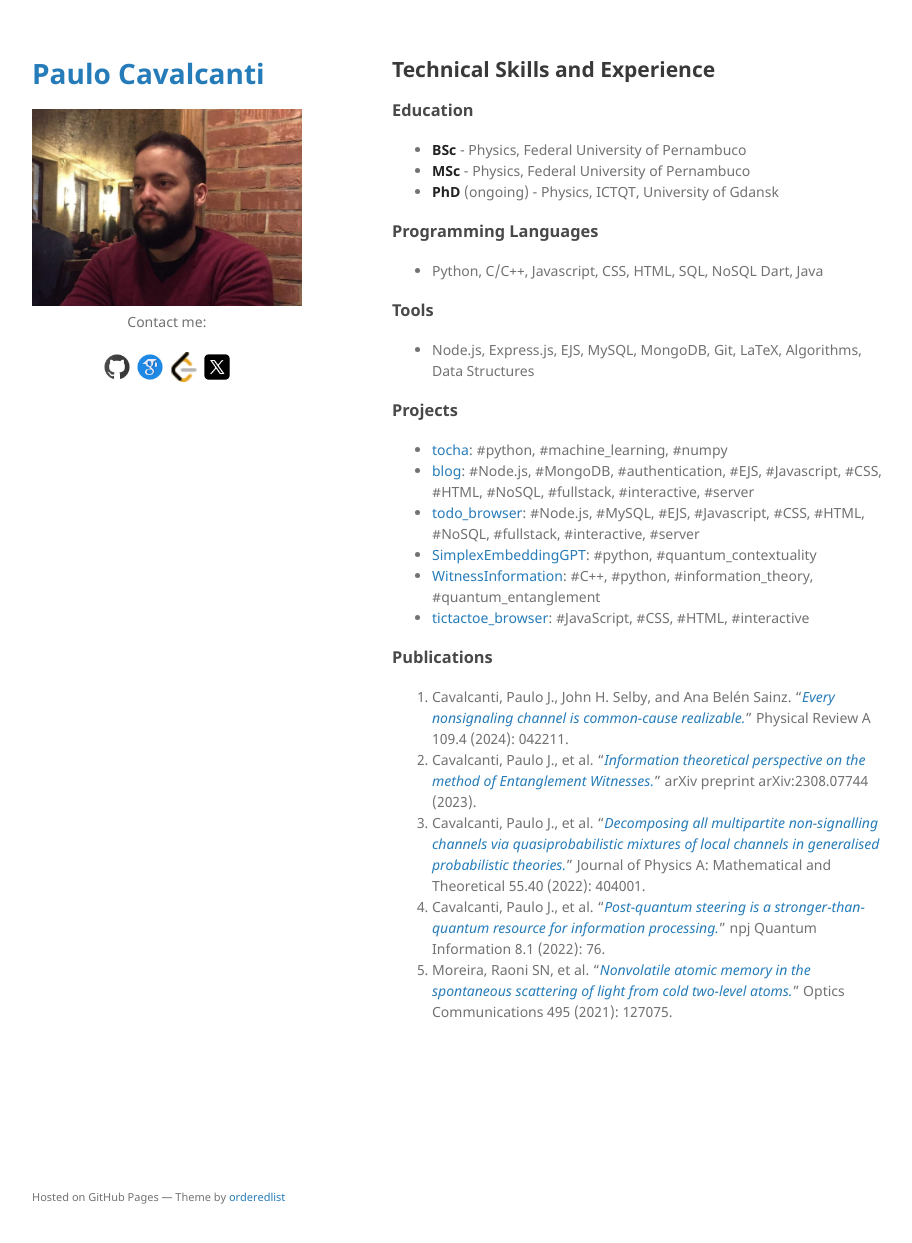
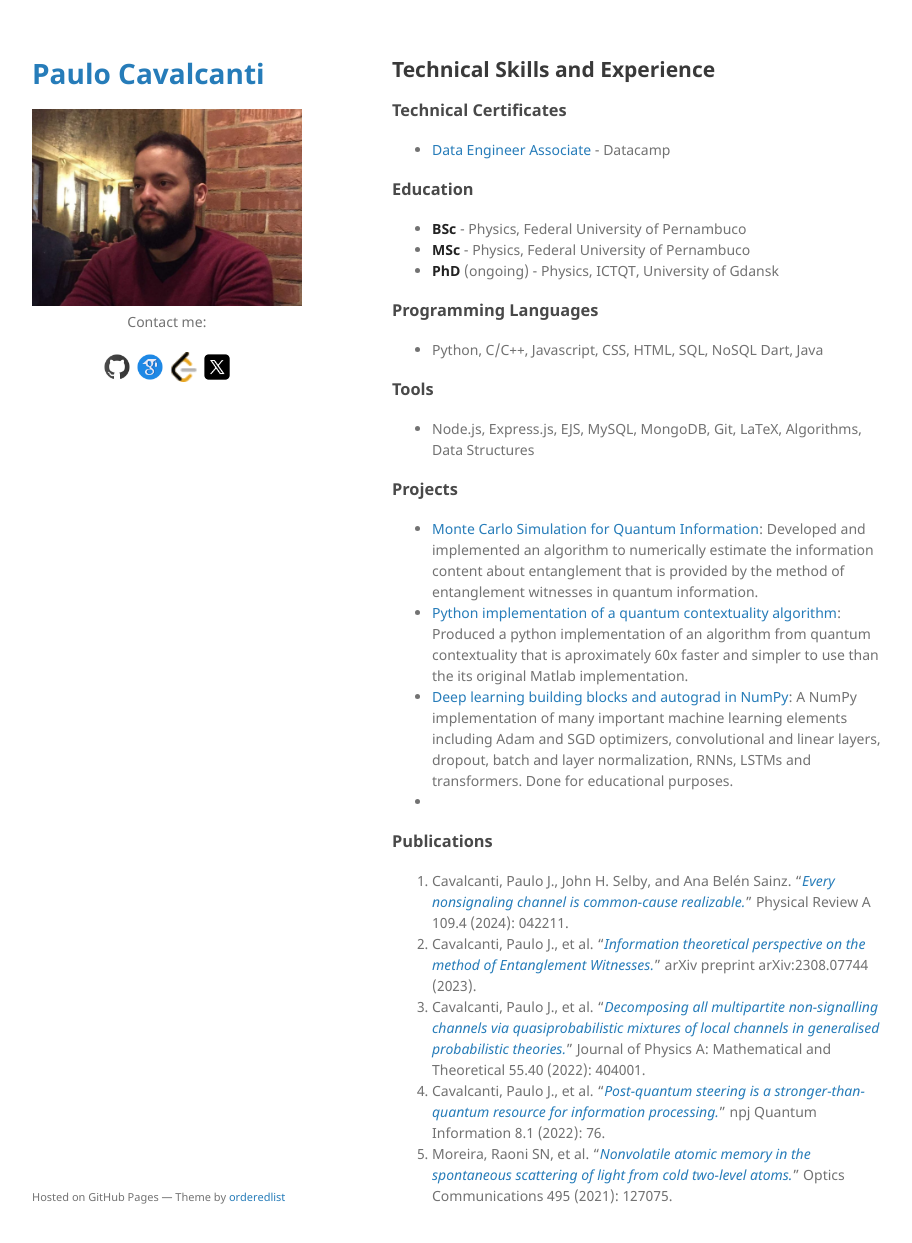
Before and after one commit to pjcavalcanti/pjcavalcanti.github.io, a Jekyll site: the page built from index.md, in a window 1280 px wide and 1276 px high. Shown: the top 1243 px of the window, without its empty margins (178-1090 px from the left). Built offline with Jekyll 4.4.1, drawn with Linux system fonts in a browser that asks for light colours.

Commit message:
major wording changes and new data engineer associate certificate

```diff
--- a/index.md
+++ b/index.md
@@ -5,6 +5,10 @@ toc: true
 ---
 
 ## Technical Skills and Experience
+
+### Technical Certificates
+
+* [Data Engineer Associate](https://www.datacamp.com/certificate/DEA0013522191609) - Datacamp
 
 ### Education
 
@@ -22,12 +26,10 @@ toc: true
 
 ### Projects
 
-- [tocha](https://github.com/pjcavalcanti/tocha): #python, #machine_learning, #numpy
-- [blog](https://github.com/pjcavalcanti/blog): #Node.js, #MongoDB, #authentication, #EJS, #Javascript, #CSS, #HTML, #NoSQL, #fullstack, #interactive, #server
-- [todo_browser](https://github.com/pjcavalcanti/todo_browser): #Node.js, #MySQL, #EJS, #Javascript, #CSS, #HTML, #NoSQL, #fullstack, #interactive, #server
-- [SimplexEmbeddingGPT](https://github.com/pjcavalcanti/SimplexEmbeddingGPT): #python, #quantum_contextuality
-- [WitnessInformation](https://github.com/pjcavalcanti/WitnessInformation): #C++, #python, #information_theory, #quantum_entanglement
-- [tictactoe_browser](https://github.com/pjcavalcanti/tictactoe_browser): #JavaScript, #CSS, #HTML, #interactive
+- [Monte Carlo Simulation for Quantum Information](https://github.com/pjcavalcanti/WitnessInformation): Developed and implemented an algorithm to numerically estimate the information content about entanglement that is provided by the method of entanglement witnesses in quantum information.
+- [Python implementation of a quantum contextuality algorithm](https://github.com/pjcavalcanti/SimplexEmbeddingGPT): Produced a python implementation of an algorithm from quantum contextuality that is aproximately 60x faster and simpler to use than the its original Matlab implementation.
+- [Deep learning building blocks and autograd in NumPy](https://github.com/pjcavalcanti/tocha): A NumPy implementation of many important machine learning elements including Adam and SGD optimizers, convolutional and linear layers, dropout, batch and layer normalization, RNNs, LSTMs and transformers. Done for educational purposes.
+- [Web Development elements]: Simple implementations of toy projects such as [a blog](https://github.com/pjcavalcanti/blog), a [todo list](https://github.com/pjcavalcanti/todo_browser) and [pure css tictactoe game](https://github.com/pjcavalcanti/tictactoe_browser).
 
 ### Publications
 
```
